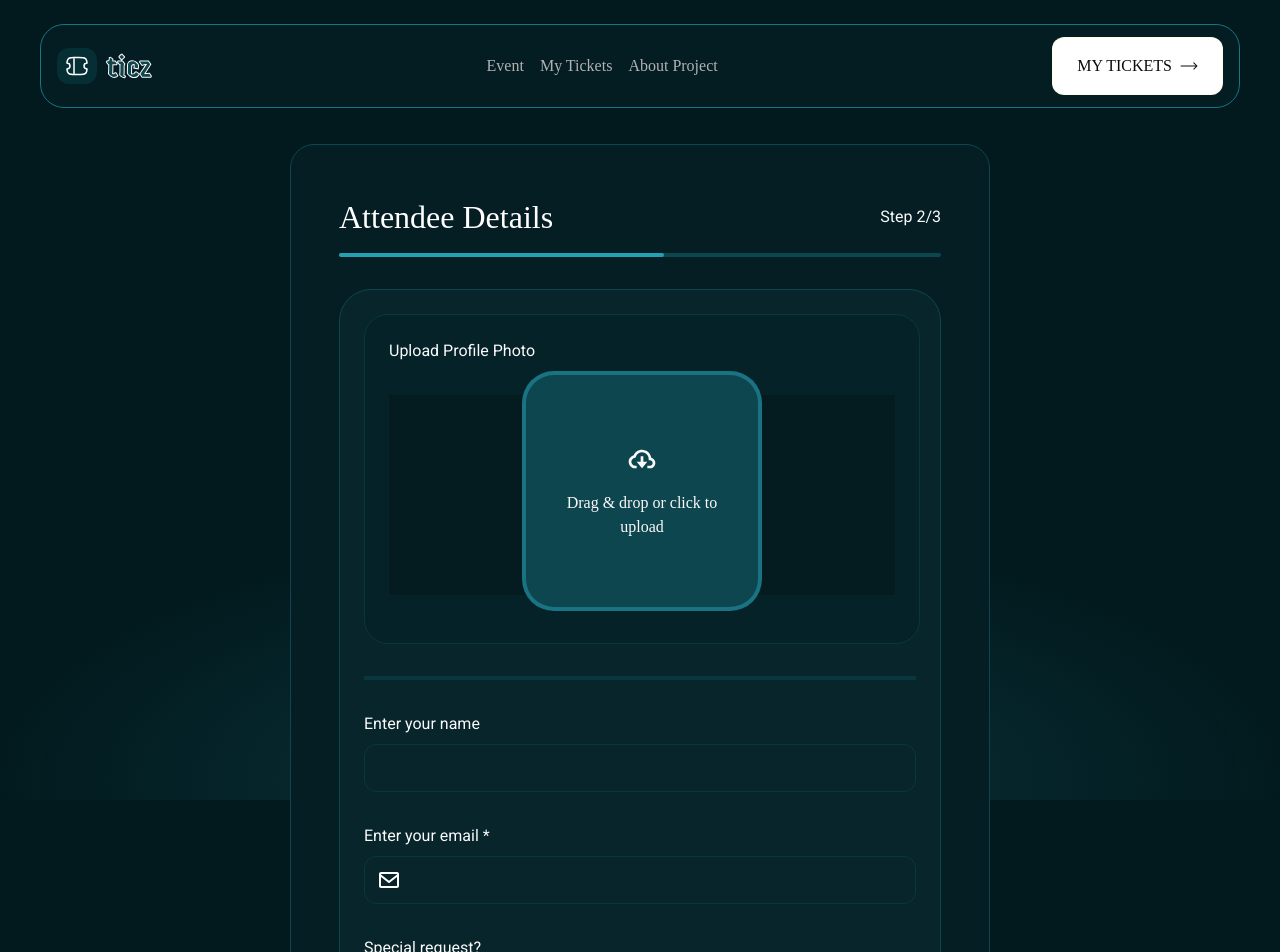
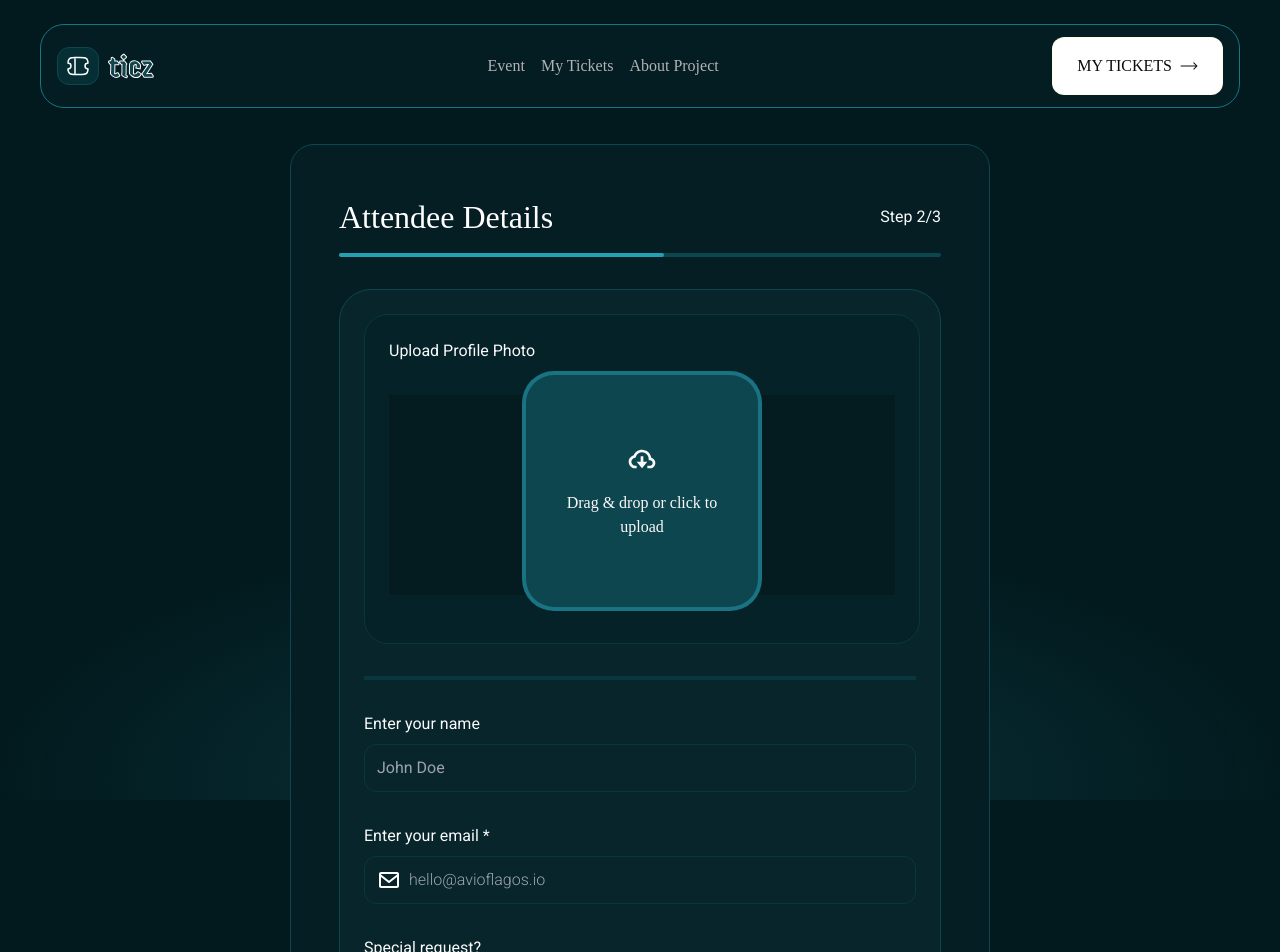
Before and after one commit to ayomikun-ade/TicketGenerator-HNG, a React (Vite) app: page /details in a window 1280 px wide. Shown: the top 952 px of the page. Built offline with nearby package versions, Linux system fonts and the light colour scheme; a web font is replaced by a local one.

Commit message:
style: added hover state to navbar elemts

```diff
--- a/src/components/Header.jsx
+++ b/src/components/Header.jsx
@@ -1,4 +1,5 @@
 import { Link, useLocation } from "react-router";
+import { toast, ToastContainer } from "react-toastify";
 
 const Header = () => {
   const location = useLocation(); // Get the current location
@@ -6,12 +7,14 @@ const Header = () => {
   const isActive = (path) => {
     return location.pathname === path
       ? "text-white font-medium"
-      : "text-[#B3B3B3]";
+      : "text-[#B3B3B3] hover:text-neutral-200";
   };
   return (
+    <>
+      <ToastContainer />
       <div className="fixed right-0 left-0 z-10 mx-auto bg-[rgb(5,37,44)] bg-opacity-40 backdrop-blur-[2px] font-main flex justify-between w-[320px] md:w-full max-w-[1200px] py-3 px-4 mt-6 items-center rounded-3xl border border-[#197686]">
         <div className="flex gap-2 justify-center items-center">
-        <span className="bg-[#052f35] flex py-[6px] px-2 justify-center items-center gap-[10px] rounded-xl border-[#0e464f]">
+          <span className="bg-[#052f35] flex py-[6px] px-2 justify-center items-center gap-[10px] rounded-xl border border-[#0e464f]">
             <img src="/ticket.svg" alt="" />
           </span>
           <Link to="/">
@@ -22,15 +25,34 @@ const Header = () => {
           <li className={isActive("/")}>
             <Link to="/">Event</Link>
           </li>
-        <li className="text-[#B3B3B3]">My Tickets</li>
+          <li
+            className="text-[#B3B3B3] cursor-pointer hover:text-neutral-200"
+            onClick={() =>
+              toast.info("This feature isn't available yet, Stay tuned!", {
+                autoClose: 2500,
+                theme: "dark",
+              })
+            }
+          >
+            My Tickets
+          </li>
           <li className={isActive("/about")}>
             <Link to="/about">About Project</Link>
           </li>
         </ul>
-      <button className="bg-white text-[#0A0C11] text-sm md:text-base flex gap-2 px-6 py-4 items-center justify-center rounded-xl border border-[rgb(213,234,0)] border-opacity-10">
+        <button
+          onClick={() =>
+            toast.info("This feature isn't available yet, Stay tuned!", {
+              autoClose: 2500,
+              theme: "dark",
+            })
+          }
+          className="bg-white text-[#0A0C11] text-sm md:text-base flex gap-2 px-6 py-4 items-center justify-center rounded-xl border border-[rgb(213,234,0)] border-opacity-10"
+        >
           MY TICKETS <img src="/right-arrow.svg" alt="" />
         </button>
       </div>
+    </>
   );
 };
 
--- a/src/pages/AttendeeDetails.jsx
+++ b/src/pages/AttendeeDetails.jsx
@@ -240,6 +240,7 @@ const AttendeeDetails = () => {
                 type="text"
                 name="name"
                 id="name"
+                placeholder="John Doe"
                 value={name}
                 onChange={(e) => setName(e.target.value)}
                 className="appearance-none outline-none h-12 p-3 rounded-xl border-[1px] border-[#07373f] bg-transparent focus:border-[#26899c] caret-[#26899c]"
@@ -258,9 +259,10 @@ const AttendeeDetails = () => {
                   type="email"
                   name="email"
                   id="email"
+                  placeholder="hello@avioflagos.io"
                   value={email}
                   onChange={(e) => setEmail(e.target.value)}
-                  className="appearance-none w-full outline-none bg-transparent focus:caret-[#26899c]"
+                  className="appearance-none w-full placeholder:font-light outline-none bg-transparent focus:caret-[#26899c]"
                 />
               </p>
             </div>
```
Lines whose indentation alone changed are shown as unchanged.
